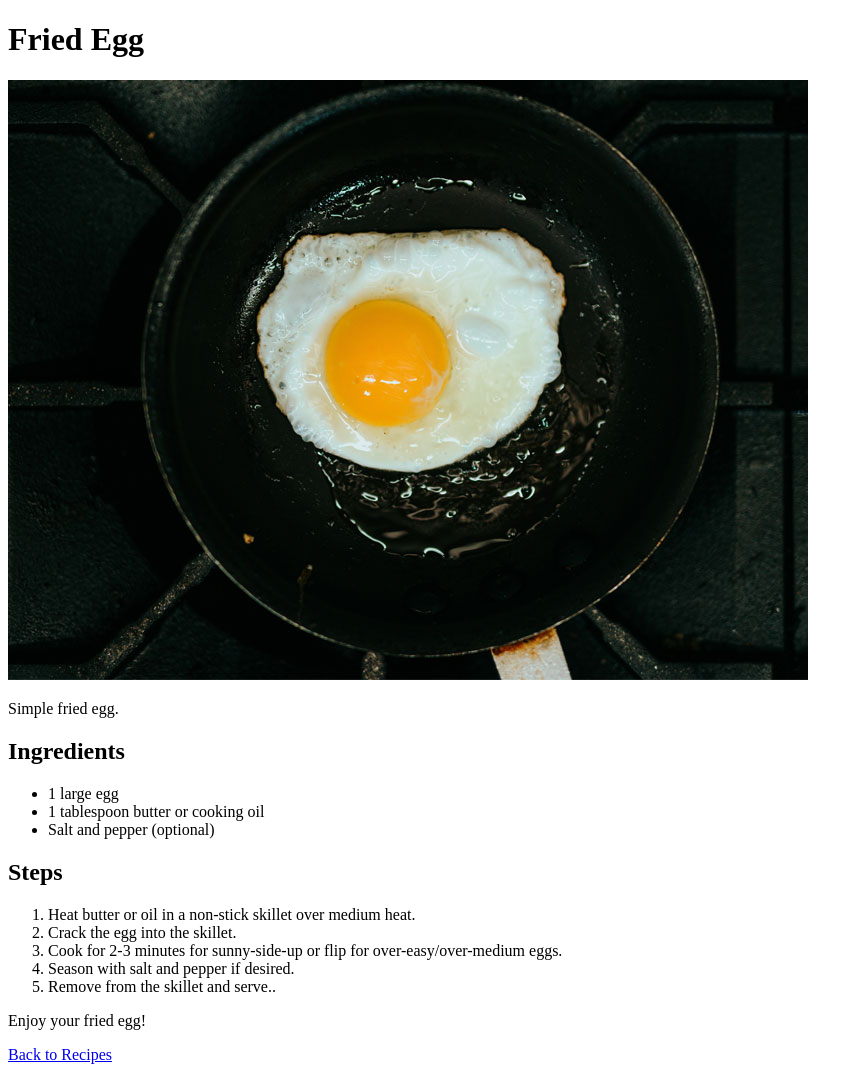
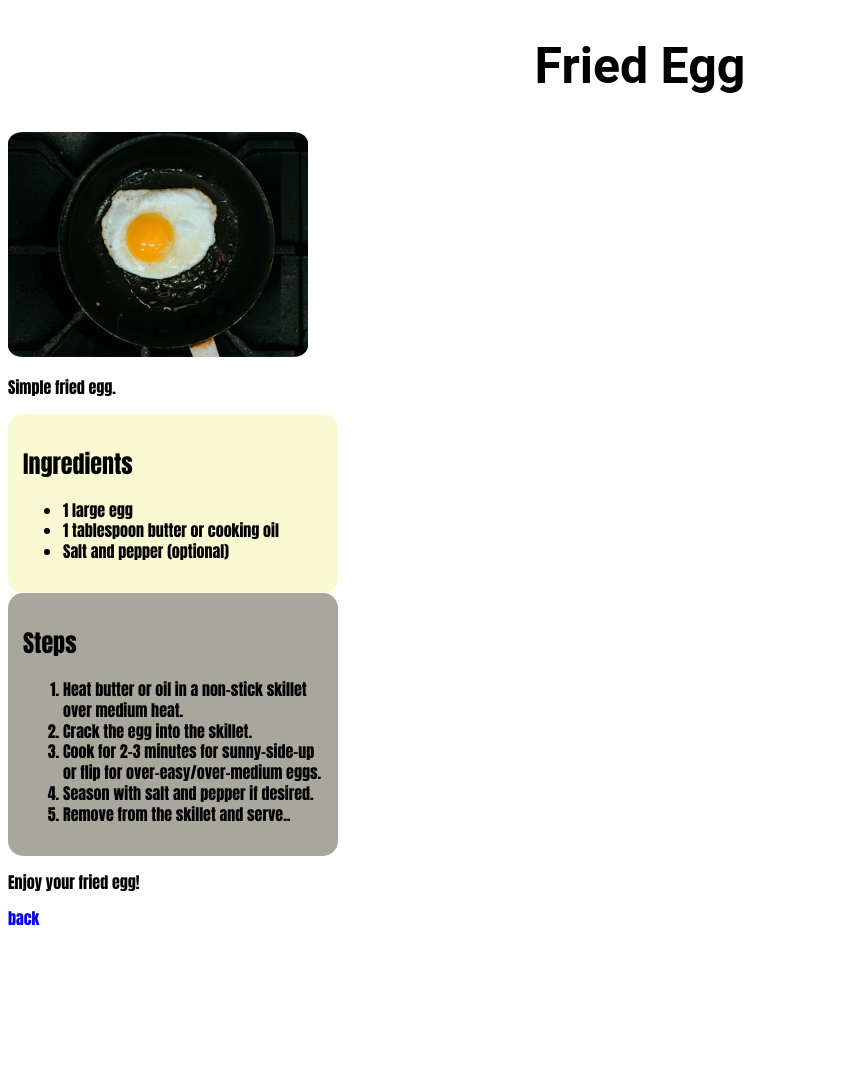
Before and after one commit to verounsen/odin-recipes, a plain HTML site: page recipes/fried-egg.html in a window 1280 px wide. Shown: the whole page, without its empty margins (0-863 px from the left). After the commit the page ends 937 px from the top, so only its background shows below. Drawn offline with Linux system fonts and the light colour scheme.

Commit message:
added basic css to the recipes

```diff
--- a/recipes/fried-egg.html
+++ b/recipes/fried-egg.html
@@ -4,27 +4,29 @@
     <meta charset="UTF-8">
     <meta name="viewport" content="width=device-width, initial-scale=1.0">
     <title>Fried Egg - Odins Recipes</title>
+    <link rel="stylesheet" href="../style.css"/>
 </head>
 <body>
-    <h1>Fried Egg</h1>
-    <img src="../img/egg.jpg" alt="Pancakes">
+    <h1 class="logofont">Fried Egg</h1>
+    <img src="../img/egg.jpg" alt="Fried Egg">
     <p>Simple fried egg.</p>
+    <div class="ingredients-block">
     <h2>Ingredients</h2>
     <ul>
         <li>1 large egg</li>
         <li>1 tablespoon butter or cooking oil</li>
         <li>Salt and pepper (optional)</li>
     </ul>
-
-    <h2>Steps</h2>
+    </div>
+    <div class="steps-block"><h2>Steps</h2>
     <ol>
         <li>Heat butter or oil in a non-stick skillet over medium heat.</li>
         <li>Crack the egg into the skillet.</li>
         <li>Cook for 2-3 minutes for sunny-side-up or flip for over-easy/over-medium eggs.</li>
         <li>Season with salt and pepper if desired.</li>
         <li>Remove from the skillet and serve..</li>
-    </ol>
+    </ol></div>
     <p>Enjoy your fried egg!</p>
-    <a href="../index.html">Back to Recipes</a>
+    <a href="../index.html">back</a>
 </body>
 </html>
--- /dev/null
+++ b/style.css
@@ -0,0 +1,41 @@
+* {
+    font-family: Impact, Haettenschweiler, 'Arial Narrow Bold', sans-serif;
+    line-height: 1.3;
+}
+a {
+    text-decoration: none;
+}
+
+img {
+    height: auto;
+    width: 300px;
+    border-radius: 5%;
+
+}
+
+.centeredtext{
+    text-align: center;
+}
+
+
+.centeredtable{
+    margin-left: auto;
+    margin-right: auto;
+}
+
+.logofont{
+    text-align: center;
+    font-family: 'Roboto', Verdana, Geneva, Tahoma, sans-serif;
+    font-size: 50px;
+}
+
+.ingredients-block, .steps-block{
+    border-radius: 15px;
+    background-color: lightgoldenrodyellow;
+    width: 300px;
+    padding: 15px;
+}
+
+.steps-block{
+    background-color: rgb(167, 167, 155)
+}
```
Also changed, not shown: index.html (+17 -7 lines), recipes/pancakes.html (+8 -3 lines), recipes/pizza.html (+7 -3 lines), 1 other file.
